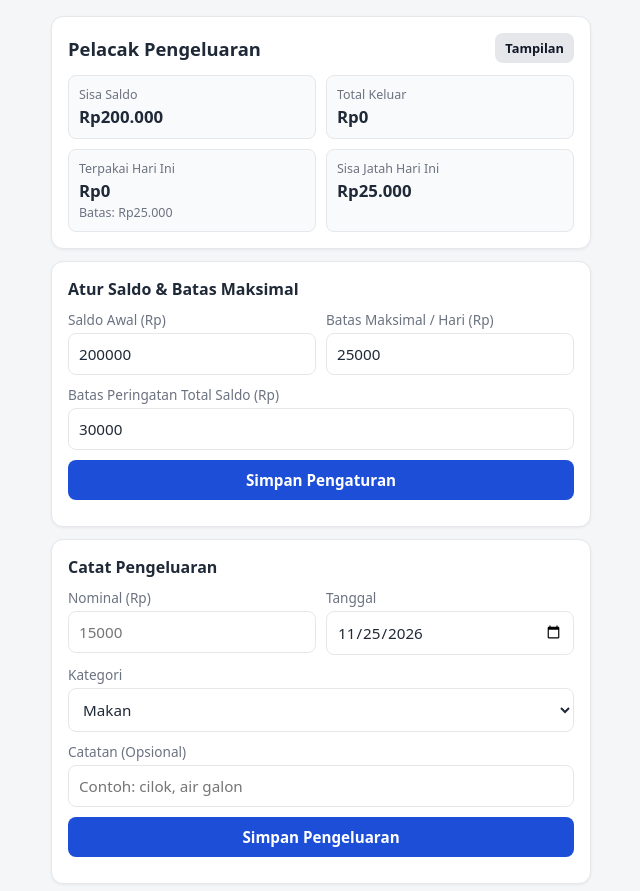
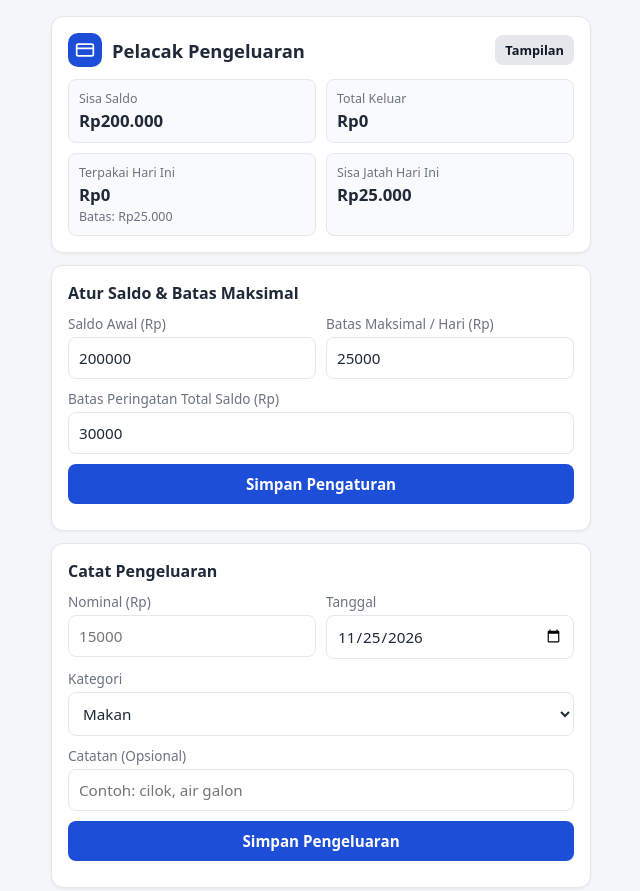
Before and after one commit to Nadz-Css/Urusan-Duit, a plain HTML site: page index.html in a window 1280 px wide. Shown: the top 891 px of the page, without its empty margins (319-959 px from the left). Drawn offline with Linux system fonts and the light colour scheme.

Commit message:
Update index.html

```diff
--- a/index.html
+++ b/index.html
@@ -10,6 +10,7 @@
   <meta name="apple-mobile-web-app-title" content="Catat Uang" />
   <link rel="manifest" href="./manifest.json" />
   <link rel="icon" type="image/svg+xml" href="./icon.svg" />
+  <link rel="shortcut icon" type="image/svg+xml" href="./icon.svg" />
   <link rel="apple-touch-icon" href="./icon.svg" />
   <title>Catat Pengeluaran</title>
   <style>
@@ -77,6 +78,29 @@
       align-items: center;
       margin-bottom: 12px;
       gap: 8px;
+    }
+
+    .brand-title {
+      display: flex;
+      align-items: center;
+      gap: 10px;
+    }
+
+    .logo-badge {
+      width: 34px;
+      height: 34px;
+      border-radius: 10px;
+      background: var(--accent);
+      color: var(--accent-text);
+      display: inline-flex;
+      align-items: center;
+      justify-content: center;
+      flex-shrink: 0;
+    }
+
+    .logo-badge svg {
+      width: 20px;
+      height: 20px;
     }
 
     h1 {
@@ -309,7 +333,15 @@
     <!-- Ringkasan Saldo & Batas Harian -->
     <div class="card">
       <div class="header-row">
-        <h1>Pelacak Pengeluaran</h1>
+        <div class="brand-title">
+          <span class="logo-badge" aria-hidden="true">
+            <svg viewBox="0 0 24 24" fill="none" stroke="currentColor" stroke-width="2" stroke-linecap="round" stroke-linejoin="round">
+              <rect x="2" y="5" width="20" height="14" rx="2"></rect>
+              <line x1="2" y1="10" x2="22" y2="10"></line>
+            </svg>
+          </span>
+          <h1>Pelacak Pengeluaran</h1>
+        </div>
         <div style="display:flex; gap:6px;">
           <button type="button" id="btnInstall" class="small hidden" onclick="installPWA()">Install App</button>
           <button type="button" class="secondary small" onclick="togglePanelTampilan()">Tampilan</button>
```
